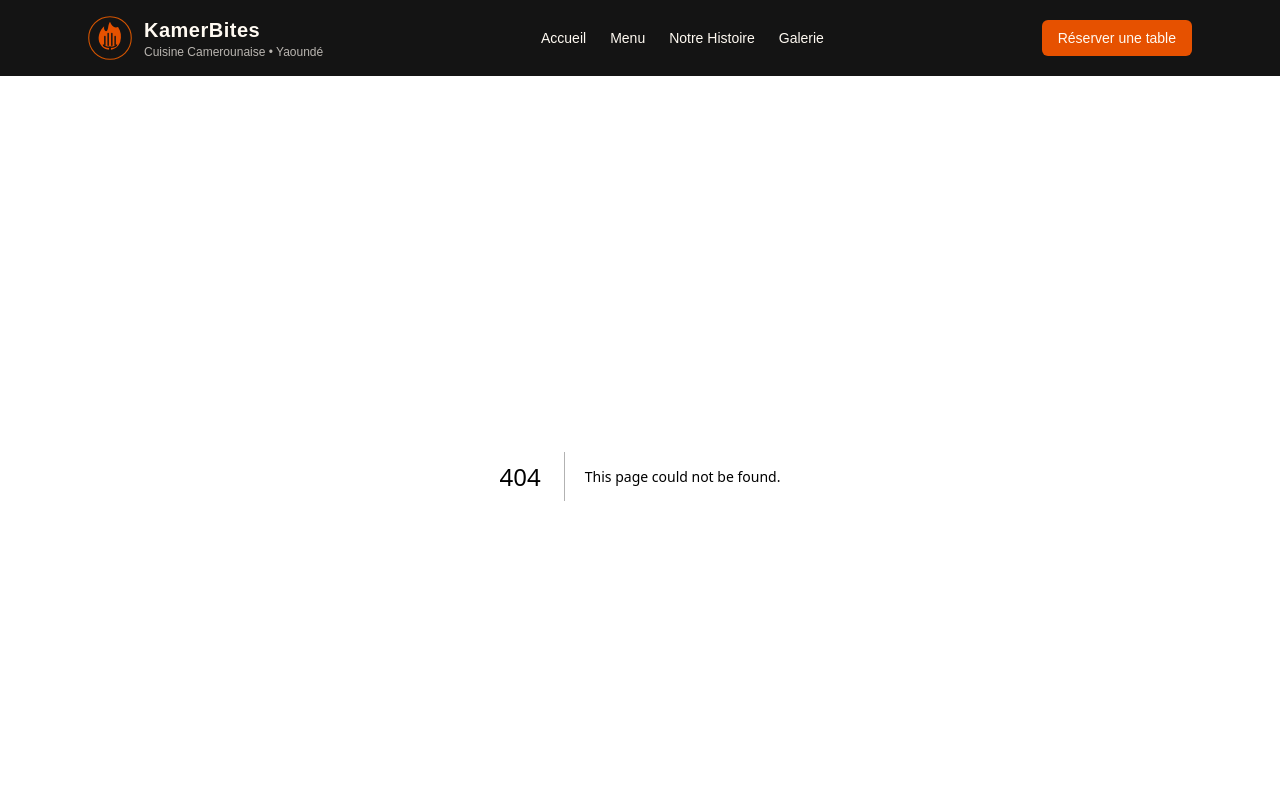
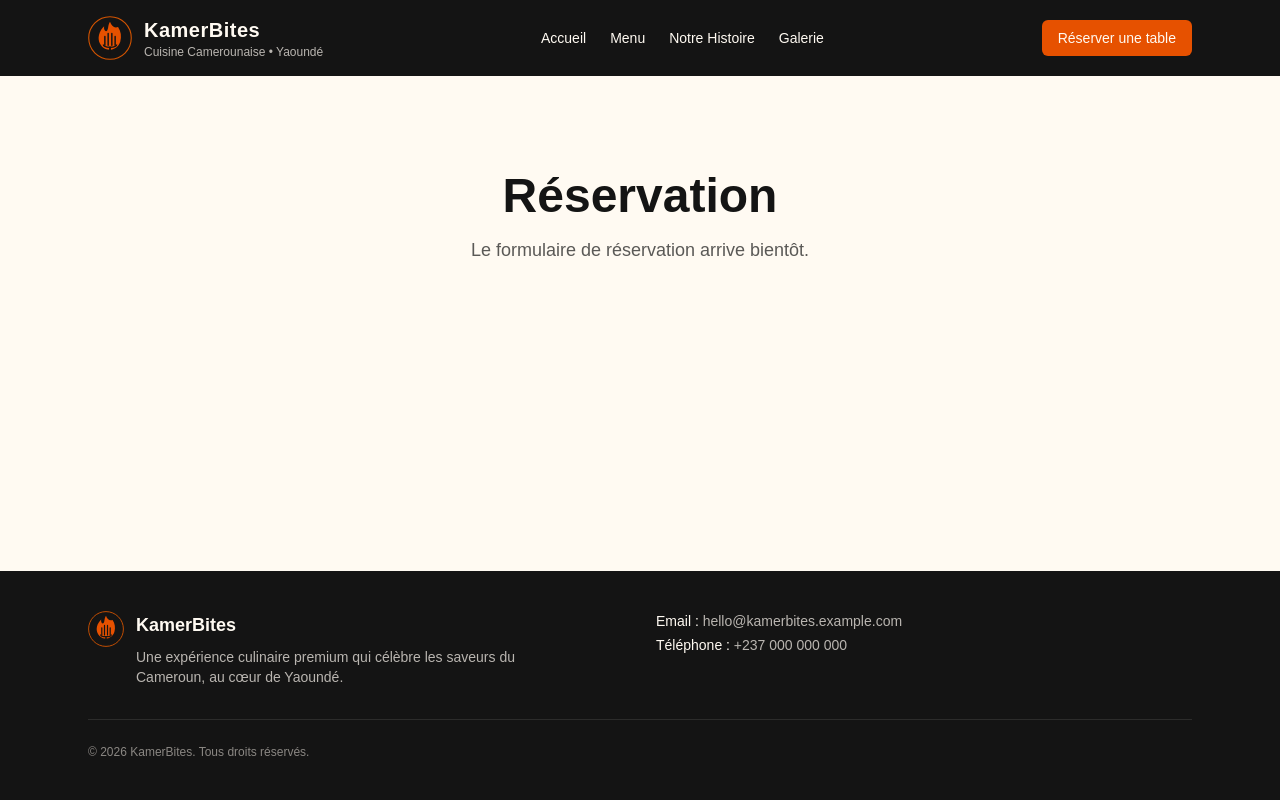
Before and after one commit to Dipita237/kamerbites-premium, a Next.js app: page /reservation in a window 1280 px wide. Before the commit this address had no page. Shown: the top 800 px of the page. Built offline with nearby package versions, Linux system fonts and the light colour scheme.

Commit message:
feat(routes): scaffold placeholder pages for menu, notre-histoire, reservation, galerie

```diff
--- /dev/null
+++ b/src/app/galerie/page.tsx
@@ -0,0 +1,10 @@
+export default function GaleriePage() {
+  return (
+    <section className="mx-auto flex max-w-6xl flex-col items-center px-4 py-24 text-center sm:px-6">
+      <h1 className="text-4xl font-semibold sm:text-5xl">Galerie</h1>
+      <p className="mt-4 max-w-xl text-base text-charcoal/70 sm:text-lg">
+        La galerie arrive bientôt.
+      </p>
+    </section>
+  );
+}
--- /dev/null
+++ b/src/app/menu/page.tsx
@@ -0,0 +1,10 @@
+export default function MenuPage() {
+  return (
+    <section className="mx-auto flex max-w-6xl flex-col items-center px-4 py-24 text-center sm:px-6">
+      <h1 className="text-4xl font-semibold sm:text-5xl">Notre Menu</h1>
+      <p className="mt-4 max-w-xl text-base text-charcoal/70 sm:text-lg">
+        Le menu complet arrive bientôt.
+      </p>
+    </section>
+  );
+}
--- /dev/null
+++ b/src/app/notre-histoire/page.tsx
@@ -0,0 +1,10 @@
+export default function NotreHistoirePage() {
+  return (
+    <section className="mx-auto flex max-w-6xl flex-col items-center px-4 py-24 text-center sm:px-6">
+      <h1 className="text-4xl font-semibold sm:text-5xl">Notre Histoire</h1>
+      <p className="mt-4 max-w-xl text-base text-charcoal/70 sm:text-lg">
+        Notre histoire arrive bientôt.
+      </p>
+    </section>
+  );
+}
--- /dev/null
+++ b/src/app/reservation/page.tsx
@@ -0,0 +1,10 @@
+export default function ReservationPage() {
+  return (
+    <section className="mx-auto flex max-w-6xl flex-col items-center px-4 py-24 text-center sm:px-6">
+      <h1 className="text-4xl font-semibold sm:text-5xl">Réservation</h1>
+      <p className="mt-4 max-w-xl text-base text-charcoal/70 sm:text-lg">
+        Le formulaire de réservation arrive bientôt.
+      </p>
+    </section>
+  );
+}
```
